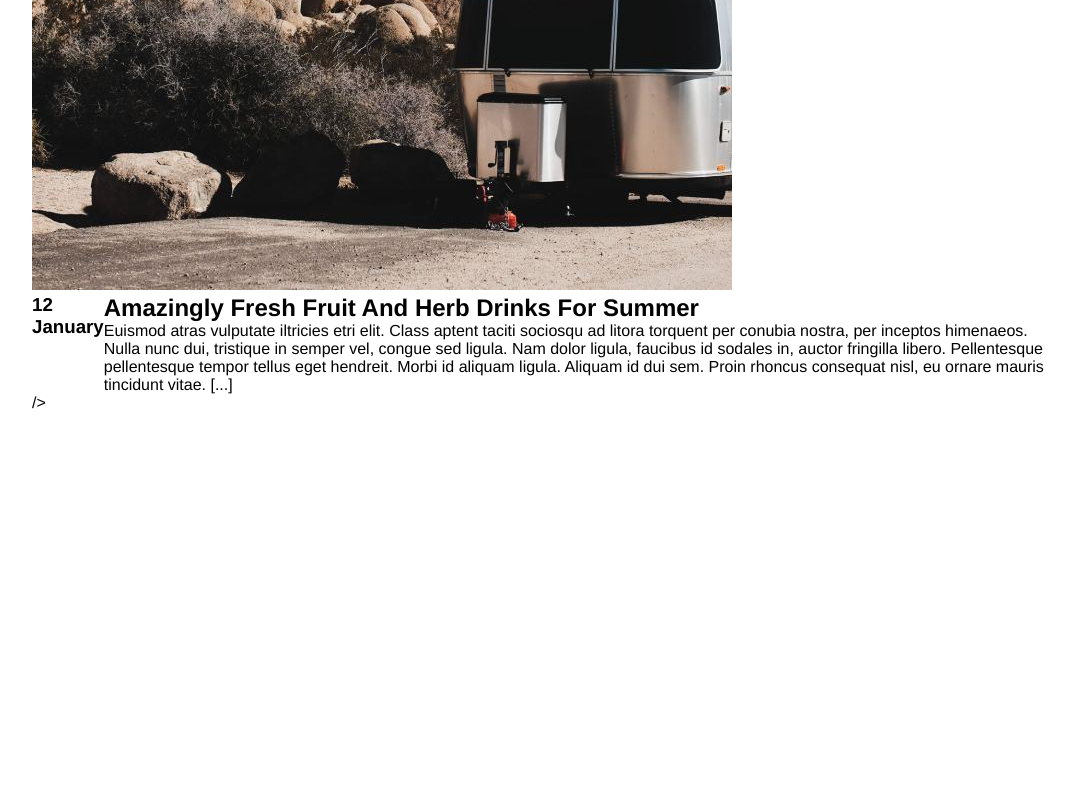
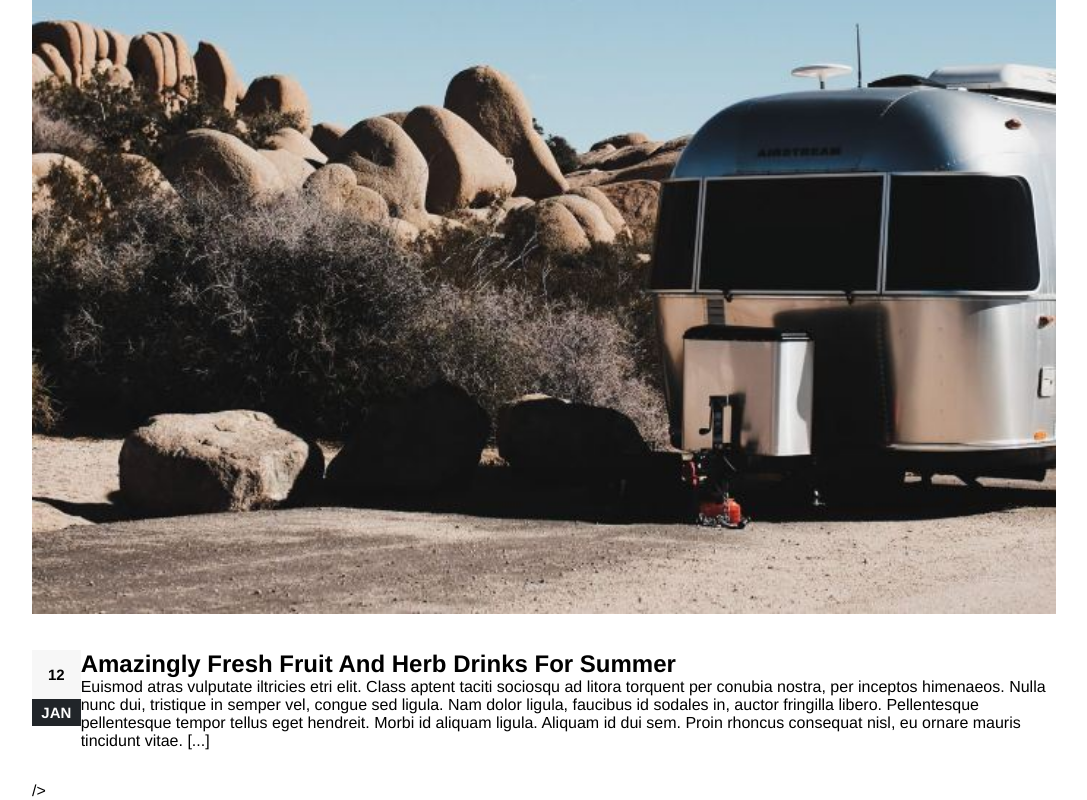
Before and after one commit to Nicola-Perera/proj-html-vuejs, a Vue app: page / in a window 1280 px wide. Shown: the part 1602-2402 px from the top of the page, without its empty margins (96-1183 px from the left). Before the commit the page ends 2014 px from the top, so only its background shows below. Built offline with nearby package versions, Linux system fonts and the light colour scheme.

Commit message:
add date to extended post

```diff
--- a/src/components/main/ExtendedPost.vue
+++ b/src/components/main/ExtendedPost.vue
@@ -10,7 +10,7 @@
       <div class="post_content container">
         <div class="post_date">
           <h3 class="day">{{ post.date.day }}</h3>
-          <h3 class="month">{{ post.date.month }}</h3>
+            <h3 class="month">{{ post.date.month.substring(0,3).toUpperCase() }}</h3>
         </div>
         <div class="text">
           <h2 class="post_title">{{ post.title }}</h2>
@@ -37,4 +37,28 @@ export default {
 <style lang="scss">
 @import '../../assets/style/common.scss';
 
+.ExtendedPost {
+  .post_image {
+    width: 100%;
+    img {
+      width: 100%;
+    }
+  }
+  .post_content {
+    margin: 2rem 0;
+    .post_date {
+      font-size: .8rem;
+      text-align: center;
+      .day {
+        background-color: #f7f7f7;
+        padding: 1rem;
+      }
+      .month {
+        background-color: #212529;
+        color: white;
+        padding: .3rem .5rem;
+      }
+    }
+  }
+}
 </style>
```
